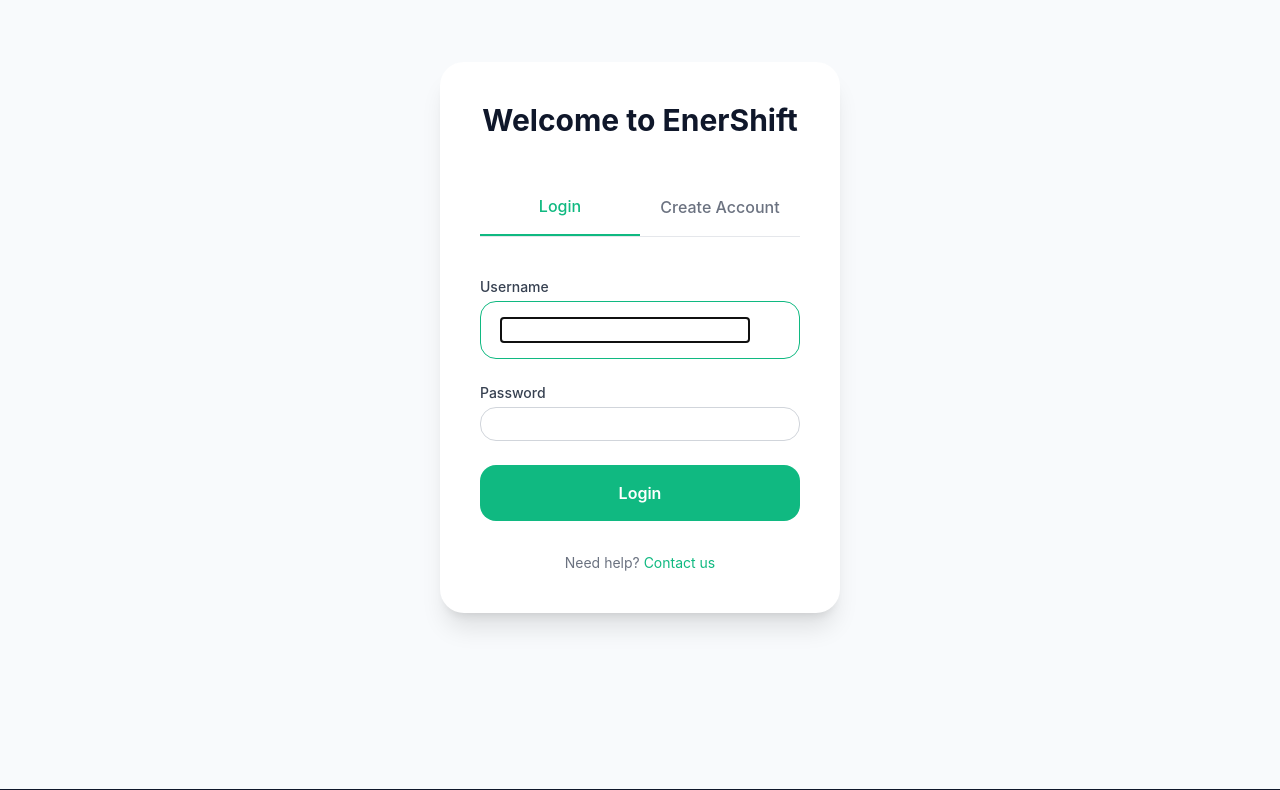
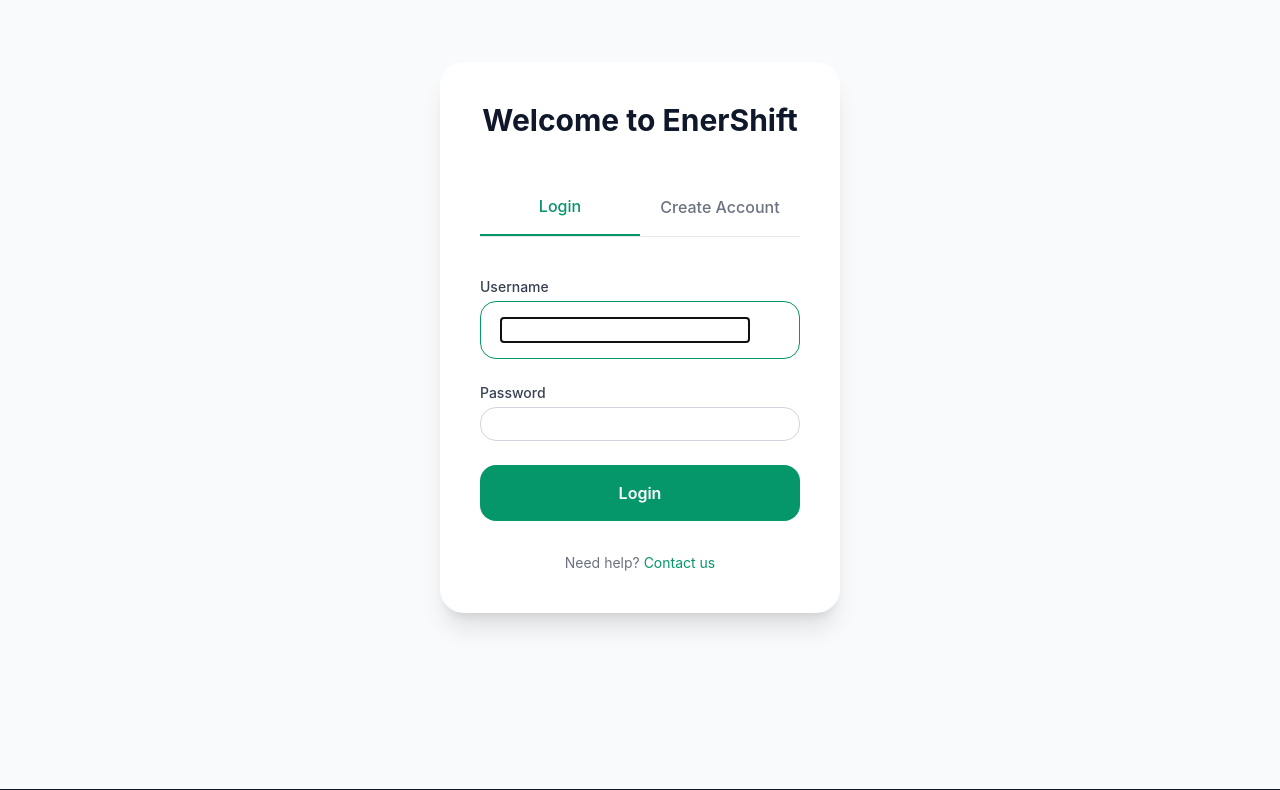
Before and after one commit to willbrad0803/EnerShift, a Django app: page /dashboard/register/ in a window 1280 px wide. Shown: the part 138-928 px from the top of the page. Run offline with Django 5.2, Linux system fonts and the light colour scheme; some libraries are stand-ins or nearby versions.

Commit message:
Update login.html

```diff
--- a/templates/registration/login.html
+++ b/templates/registration/login.html
@@ -8,7 +8,7 @@
         <!-- Tab Toggle -->
         <div class="flex border-b mb-10">
             <button onclick="showLogin()" id="login-tab"
-                    class="flex-1 py-4 font-medium border-b-2 border-[var(--primary)] text-[var(--primary)]">
+                    class="flex-1 py-4 font-medium border-b-2 border-emerald-600 text-emerald-600">
                 Login
             </button>
             <button onclick="showRegister()" id="register-tab"
@@ -24,18 +24,18 @@
                 <div class="space-y-6">
                     <div>
                         <label class="block text-sm font-medium text-gray-700 mb-1">Username</label>
-                        <div class="border border-gray-300 rounded-2xl px-5 py-4 focus-within:border-[var(--primary)] transition">
+                        <div class="border border-gray-300 rounded-2xl px-5 py-4 focus-within:border-emerald-600 transition">
                             {{ form.username }}
                         </div>
                     </div>
                     <div>
                         <label class="block text-sm font-medium text-gray-700 mb-1">Password</label>
-                        <div class="border border-gray-300 rounded-2xl px-5 py-4 focus-within:border-[var(--primary)] transition">
+                        <div class="border border-gray-300 rounded-2xl px-5 py-4 focus-within:border-emerald-600 transition">
                             {{ form.password }}
                         </div>
                     </div>
                     <button type="submit"
-                            class="w-full bg-[var(--primary)] hover:bg-emerald-600 text-white py-4 rounded-2xl font-semibold transition">
+                            class="w-full bg-emerald-600 hover:bg-emerald-700 text-white py-4 rounded-2xl font-semibold transition">
                         Login
                     </button>
                 </div>
@@ -49,41 +49,38 @@
                 <div class="space-y-6">
                     <div>
                         <label class="block text-sm font-medium text-gray-700 mb-1">Username</label>
-                        <div class="border border-gray-300 rounded-2xl px-5 py-4 focus-within:border-[var(--primary)] transition">
+                        <div class="border border-gray-300 rounded-2xl px-5 py-4 focus-within:border-emerald-600 transition">
                             {{ register_form.username }}
                         </div>
                     </div>
                     <div>
                         <label class="block text-sm font-medium text-gray-700 mb-1">Email</label>
-                        <div class="border border-gray-300 rounded-2xl px-5 py-4 focus-within:border-[var(--primary)] transition">
+                        <div class="border border-gray-300 rounded-2xl px-5 py-4 focus-within:border-emerald-600 transition">
                             {{ register_form.email }}
                         </div>
                     </div>
                     <div>
                         <label class="block text-sm font-medium text-gray-700 mb-1">Password</label>
-                        <div class="border border-gray-300 rounded-2xl px-5 py-4 focus-within:border-[var(--primary)] transition">
+                        <div class="border border-gray-300 rounded-2xl px-5 py-4 focus-within:border-emerald-600 transition">
                             {{ register_form.password1 }}
                         </div>
                     </div>
                     <div>
                         <label class="block text-sm font-medium text-gray-700 mb-1">Confirm Password</label>
-                        <div class="border border-gray-300 rounded-2xl px-5 py-4 focus-within:border-[var(--primary)] transition">
+                        <div class="border border-gray-300 rounded-2xl px-5 py-4 focus-within:border-emerald-600 transition">
                             {{ register_form.password2 }}
                         </div>
                     </div>
                     <button type="submit"
-                            class="w-full bg-[var(--primary)] hover:bg-emerald-600 text-white py-4 rounded-2xl font-semibold transition">
+                            class="w-full bg-emerald-600 hover:bg-emerald-700 text-white py-4 rounded-2xl font-semibold transition">
                         Create Account
                     </button>
                 </div>
             </form>
-            <p class="text-xs text-gray-500 text-center mt-4">
-                We'll send a verification email. You must click the link to activate your account.
-            </p>
         </div>
 
         <p class="text-center text-sm text-gray-500 mt-8">
-            Need help? <a href="/contact.html" class="text-[var(--primary)] hover:underline">Contact us</a>
+            Need help? <a href="/contact.html" class="text-emerald-600 hover:underline">Contact us</a>
         </p>
     </div>
 </div>
@@ -94,21 +91,22 @@
     function showLogin() {
         document.getElementById('login-form').classList.remove('hidden');
         document.getElementById('register-form').classList.add('hidden');
-        document.getElementById('login-tab').classList.add('border-b-2', 'border-[var(--primary)]', 'text-[var(--primary)]');
+        document.getElementById('login-tab').classList.add('border-b-2', 'border-emerald-600', 'text-emerald-600');
         document.getElementById('login-tab').classList.remove('text-gray-500');
-        document.getElementById('register-tab').classList.remove('border-b-2', 'border-[var(--primary)]', 'text-[var(--primary)]');
+        document.getElementById('register-tab').classList.remove('border-b-2', 'border-emerald-600', 'text-emerald-600');
         document.getElementById('register-tab').classList.add('text-gray-500');
     }
 
     function showRegister() {
         document.getElementById('login-form').classList.add('hidden');
         document.getElementById('register-form').classList.remove('hidden');
-        document.getElementById('register-tab').classList.add('border-b-2', 'border-[var(--primary)]', 'text-[var(--primary)]');
+        document.getElementById('register-tab').classList.add('border-b-2', 'border-emerald-600', 'text-emerald-600');
         document.getElementById('register-tab').classList.remove('text-gray-500');
-        document.getElementById('login-tab').classList.remove('border-b-2', 'border-[var(--primary)]', 'text-[var(--primary)]');
+        document.getElementById('login-tab').classList.remove('border-b-2', 'border-emerald-600', 'text-emerald-600');
         document.getElementById('login-tab').classList.add('text-gray-500');
     }
 
+    // Default to login
     window.onload = showLogin;
 </script>
 {% endblock %}
```
